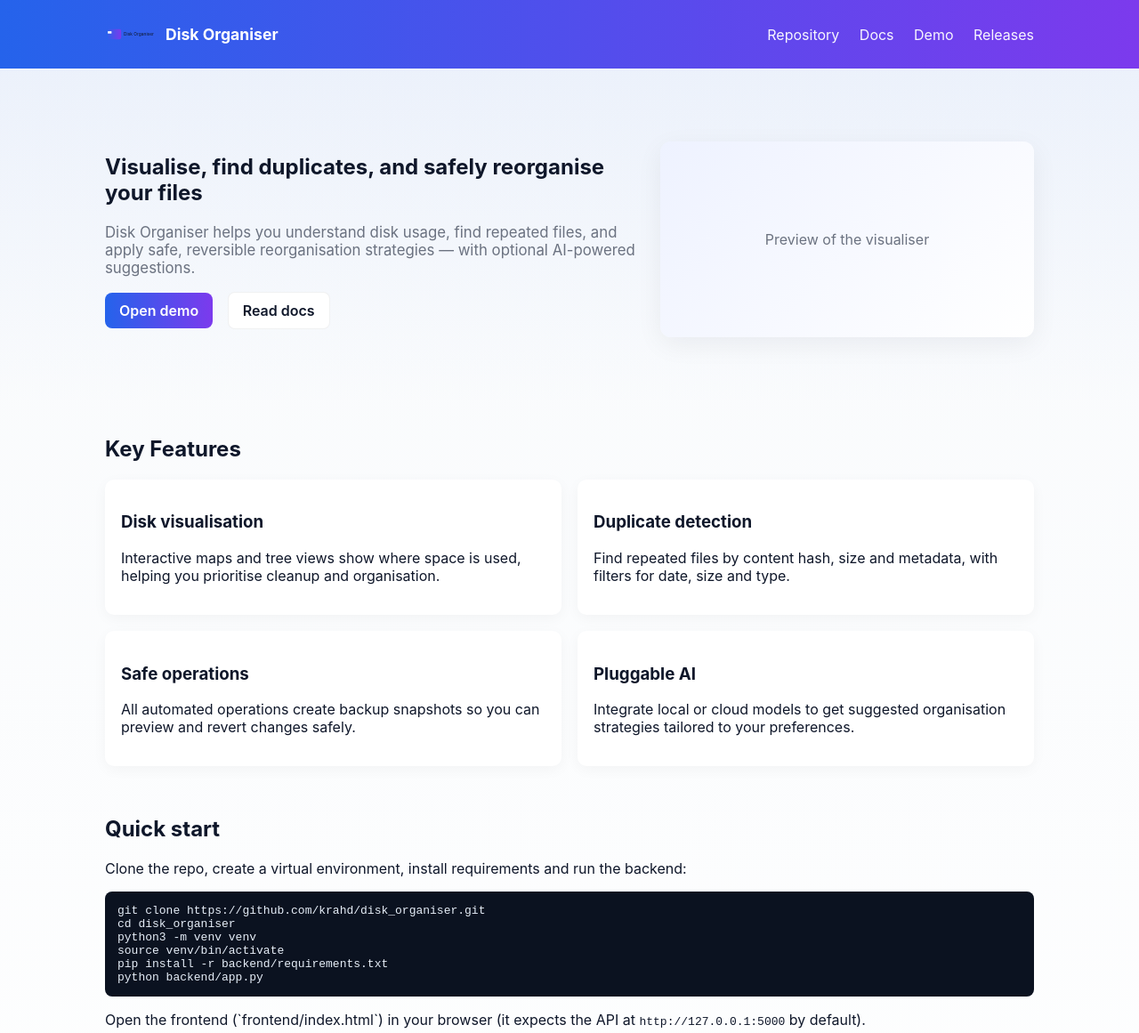
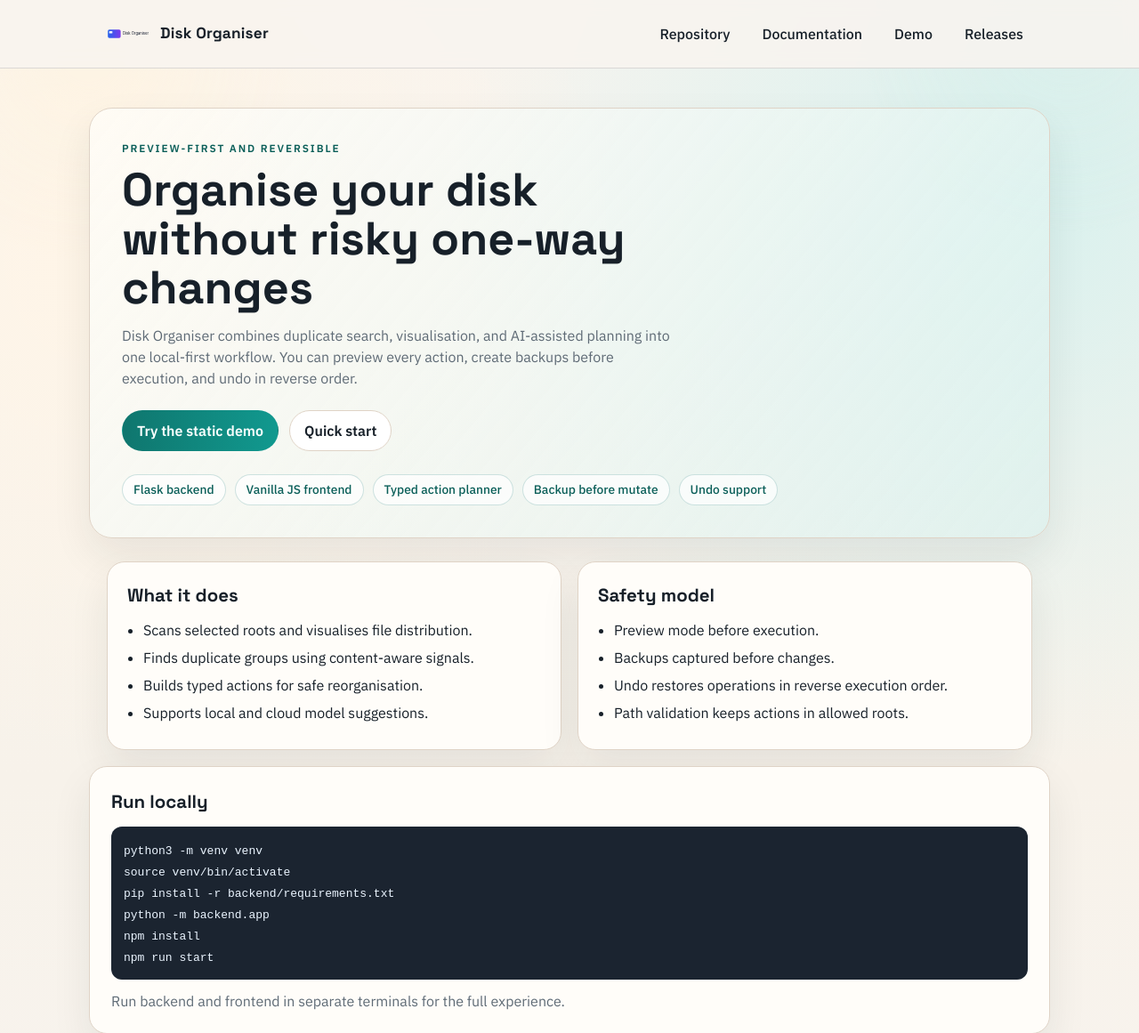
Before and after one commit to krahd/disk_organiser, a website: page docs/index.html in a window 1280 px wide. Shown: the top 1161 px of the page at 89% size. Drawn offline with Linux system fonts and the light colour scheme.

Commit message:
website update

```diff
--- a/docs/assets/style.css
+++ b/docs/assets/style.css
@@ -1,40 +1,359 @@
+:root {
+  --canvas: #f8f4ef;
+  --paper: #fffdf9;
+  --ink: #172029;
+  --muted: #5f6b76;
+  --line: #dfd3c6;
+  --accent: #0f766e;
+  --accent-soft: #dff4f1;
+  --accent-strong: #0b5f59;
+  --warm: #f1b663;
+  --card-shadow: 0 20px 45px rgba(23, 32, 41, 0.08);
+}
 
-:root{
-	--bg:#0f172a;
-	--muted:#6b7280;
-	--accent1:#2563eb;
-	--accent2:#7c3aed;
-	--card:#ffffff;
-	--surface:#f8fafc;
+* {
+  box-sizing: border-box;
 }
-*{box-sizing:border-box}
-body{font-family:-apple-system,BlinkMacSystemFont,"Segoe UI",Roboto,"Helvetica Neue",Arial,sans-serif;color:#0f172a;margin:0;background:linear-gradient(180deg,var(--surface),#fff)}
-.wrap{max-width:1100px;margin:0 auto;padding:28px}
-.site-header{background:linear-gradient(90deg,var(--accent1),var(--accent2));color:#fff}
-.site-header .wrap{display:flex;align-items:center;justify-content:space-between}
-.brand{display:flex;align-items:center;gap:12px;text-decoration:none;color:inherit}
-.logo{width:56px;height:auto}
-.brand-text{font-weight:700;font-size:1.1rem}
-.nav a{color:rgba(255,255,255,0.95);text-decoration:none;margin-left:18px}
 
-.hero{padding:48px 0;background:linear-gradient(180deg,rgba(37,99,235,0.06),transparent)}
-.hero-grid{display:grid;grid-template-columns:1fr 420px;gap:28px;align-items:center}
-.lead{color:var(--muted);font-size:1.05rem}
-.hero-ctas .btn{margin-right:12px}
-.btn{display:inline-block;padding:10px 16px;border-radius:8px;text-decoration:none;border:1px solid rgba(15,23,42,0.06);background:#fff;color:var(--bg);font-weight:600}
-.btn.primary{background:linear-gradient(90deg,var(--accent1),var(--accent2));color:#fff;border:0}
-.screenshot{height:220px;background:linear-gradient(135deg, #eef2ff, #fff);border-radius:12px;display:flex;align-items:center;justify-content:center;color:var(--muted);box-shadow:0 8px 30px rgba(15,23,42,0.06)}
+html,
+body {
+  margin: 0;
+  padding: 0;
+}
 
-.features h2,.quickstart h2,.architecture h2,.contribute h2{margin-top:0}
-.features .grid{display:grid;grid-template-columns:repeat(2,1fr);gap:18px}
-.features article{background:var(--card);padding:18px;border-radius:10px;box-shadow:0 4px 16px rgba(2,6,23,0.04)}
+body {
+  font-family: "IBM Plex Sans", sans-serif;
+  color: var(--ink);
+  background: radial-gradient(circle at 10% 20%, #fff5e7 0%, transparent 35%),
+    radial-gradient(circle at 90% 15%, #d9f1ee 0%, transparent 38%),
+    linear-gradient(180deg, var(--canvas), #f7f2ea 60%, #f8f4ef 100%);
+  min-height: 100vh;
+  line-height: 1.5;
+}
 
-.quickstart pre{background:#0b1220;color:#e6eef8;padding:14px;border-radius:8px;overflow:auto}
+.bg-orb {
+  position: fixed;
+  width: 460px;
+  height: 460px;
+  border-radius: 50%;
+  filter: blur(2px);
+  opacity: 0.45;
+  z-index: -1;
+  pointer-events: none;
+}
 
-.site-footer{border-top:1px solid rgba(15,23,42,0.06);padding:28px 0;background:#fff}
+.orb-left {
+  top: -170px;
+  left: -130px;
+  background: radial-gradient(circle, #fff3de 10%, transparent 72%);
+}
 
-@media (max-width:900px){
-	.hero-grid{grid-template-columns:1fr}
-	.features .grid{grid-template-columns:1fr}
-	.nav a{margin-left:10px}
+.orb-right {
+  top: -200px;
+  right: -150px;
+  background: radial-gradient(circle, #d4eee9 12%, transparent 74%);
 }
+
+.wrap {
+  max-width: 1080px;
+  margin: 0 auto;
+  padding: 0 20px;
+}
+
+.site-header {
+  position: sticky;
+  top: 0;
+  z-index: 40;
+  backdrop-filter: blur(8px);
+  background: rgba(248, 244, 239, 0.86);
+  border-bottom: 1px solid rgba(95, 107, 118, 0.2);
+}
+
+.header-row {
+  min-height: 76px;
+  display: flex;
+  align-items: center;
+  justify-content: space-between;
+  gap: 18px;
+}
+
+.brand {
+  display: inline-flex;
+  align-items: center;
+  gap: 12px;
+  text-decoration: none;
+  color: inherit;
+}
+
+.logo {
+  width: 48px;
+  height: 48px;
+}
+
+.brand-text,
+h1,
+h2 {
+  font-family: "Space Grotesk", sans-serif;
+}
+
+.brand-text {
+  font-size: 1.08rem;
+  font-weight: 700;
+  letter-spacing: 0.01em;
+}
+
+.nav {
+  display: flex;
+  align-items: center;
+  gap: 16px;
+}
+
+.nav a {
+  text-decoration: none;
+  color: var(--ink);
+  font-weight: 500;
+  padding: 7px 10px;
+  border-radius: 999px;
+  transition: background-color 160ms ease, color 160ms ease;
+}
+
+.nav a:hover {
+  background: var(--accent-soft);
+  color: var(--accent-strong);
+}
+
+main {
+  padding: 44px 0 70px;
+}
+
+.hero {
+  background: linear-gradient(130deg, rgba(255, 253, 249, 0.78), rgba(217, 241, 238, 0.56));
+  border: 1px solid var(--line);
+  border-radius: 26px;
+  padding: 36px;
+  box-shadow: var(--card-shadow);
+}
+
+.eyebrow {
+  margin: 0;
+  text-transform: uppercase;
+  letter-spacing: 0.16em;
+  font-size: 0.74rem;
+  color: var(--accent-strong);
+  font-weight: 600;
+}
+
+h1 {
+  margin: 10px 0 14px;
+  font-size: clamp(1.9rem, 4.8vw, 3.25rem);
+  line-height: 1.06;
+  max-width: 20ch;
+}
+
+.lead {
+  margin: 0;
+  max-width: 65ch;
+  color: var(--muted);
+}
+
+.hero-ctas {
+  margin-top: 24px;
+  display: flex;
+  flex-wrap: wrap;
+  gap: 12px;
+}
+
+.btn {
+  display: inline-flex;
+  align-items: center;
+  justify-content: center;
+  text-decoration: none;
+  border-radius: 999px;
+  padding: 10px 16px;
+  font-weight: 600;
+  border: 1px solid var(--line);
+  color: var(--ink);
+  background: #fff;
+  transition: transform 150ms ease, box-shadow 150ms ease, border-color 150ms ease;
+}
+
+.btn:hover {
+  transform: translateY(-1px);
+  box-shadow: 0 10px 22px rgba(23, 32, 41, 0.08);
+}
+
+.btn.primary {
+  background: linear-gradient(92deg, var(--accent) 0%, #11998f 100%);
+  border-color: transparent;
+  color: #f9fffe;
+}
+
+.hero-panel {
+  margin-top: 26px;
+  display: flex;
+  flex-wrap: wrap;
+  gap: 10px;
+}
+
+.chip {
+  border: 1px solid rgba(15, 118, 110, 0.2);
+  background: rgba(255, 255, 255, 0.7);
+  color: var(--accent-strong);
+  border-radius: 999px;
+  padding: 6px 12px;
+  font-size: 0.86rem;
+  font-weight: 500;
+}
+
+.section-grid {
+  margin-top: 26px;
+  display: grid;
+  grid-template-columns: repeat(2, minmax(0, 1fr));
+  gap: 18px;
+}
+
+.card,
+.quickstart,
+.links {
+  border: 1px solid var(--line);
+  background: var(--paper);
+  border-radius: 20px;
+  box-shadow: var(--card-shadow);
+}
+
+.card {
+  padding: 22px;
+}
+
+h2 {
+  margin: 0 0 12px;
+  font-size: 1.28rem;
+}
+
+ul {
+  margin: 0;
+  padding-left: 18px;
+}
+
+li {
+  margin: 7px 0;
+}
+
+.quickstart {
+  margin-top: 18px;
+  padding: 24px;
+}
+
+.quickstart pre {
+  margin: 0;
+  overflow: auto;
+  padding: 14px;
+  border-radius: 12px;
+  background: #1b2430;
+  color: #ebf5ff;
+  font-family: ui-monospace, SFMono-Regular, Menlo, Monaco, Consolas, "Liberation Mono",
+    "Courier New", monospace;
+}
+
+.quickstart p {
+  margin: 12px 0 0;
+  color: var(--muted);
+}
+
+.links {
+  margin-top: 18px;
+  padding: 24px;
+}
+
+.links a,
+.site-footer a {
+  color: var(--accent-strong);
+}
+
+.site-footer {
+  border-top: 1px solid rgba(95, 107, 118, 0.26);
+  background: rgba(255, 253, 249, 0.72);
+}
+
+.footer-row {
+  min-height: 72px;
+  display: flex;
+  justify-content: space-between;
+  align-items: center;
+  gap: 14px;
+}
+
+.footer-row p {
+  margin: 0;
+  color: var(--muted);
+}
+
+.reveal {
+  opacity: 0;
+  transform: translateY(12px);
+  animation: rise-in 520ms ease-out forwards;
+}
+
+.delay-1 {
+  animation-delay: 100ms;
+}
+
+.delay-2 {
+  animation-delay: 180ms;
+}
+
+.delay-3 {
+  animation-delay: 260ms;
+}
+
+.delay-4 {
+  animation-delay: 340ms;
+}
+
+@keyframes rise-in {
+  from {
+    opacity: 0;
+    transform: translateY(12px);
+  }
+  to {
+    opacity: 1;
+    transform: translateY(0);
+  }
+}
+
+@media (prefers-reduced-motion: reduce) {
+  .reveal {
+    opacity: 1;
+    transform: none;
+    animation: none;
+  }
+}
+
+@media (max-width: 900px) {
+  .header-row {
+    flex-wrap: wrap;
+    padding: 12px 0;
+  }
+
+  .nav {
+    width: 100%;
+    justify-content: flex-start;
+    flex-wrap: wrap;
+    gap: 8px;
+  }
+
+  .hero {
+    padding: 24px;
+  }
+
+  .section-grid {
+    grid-template-columns: 1fr;
+  }
+
+  .footer-row {
+    flex-direction: column;
+    justify-content: center;
+    align-items: flex-start;
+    padding: 16px 0;
+  }
+}
--- a/docs/index.html
+++ b/docs/index.html
@@ -1,22 +1,34 @@
-<!doctype html>
+<!DOCTYPE html>
 <html lang="en">
   <head>
     <meta charset="utf-8" />
     <meta name="viewport" content="width=device-width,initial-scale=1" />
-  <title>Disk Organiser — Visualise & Organise Your Files</title>
-  <meta name="description" content="Disk Organiser — visualise, find duplicates and safely reorganise your filesystem with optional AI assistance." />
+    <title>Disk Organiser | Local-first file organisation</title>
+    <meta
+      name="description"
+      content="Disk Organiser helps you scan folders, detect duplicates, preview typed actions, and safely reorganise files with reversible operations."
+    />
+    <link rel="preconnect" href="https://fonts.googleapis.com" />
+    <link rel="preconnect" href="https://fonts.gstatic.com" crossorigin />
+    <link
+      href="https://fonts.googleapis.com/css2?family=Space+Grotesk:wght@500;700&family=IBM+Plex+Sans:wght@400;500;600&display=swap"
+      rel="stylesheet"
+    />
     <link rel="stylesheet" href="assets/style.css" />
   </head>
   <body>
+    <div class="bg-orb orb-left" aria-hidden="true"></div>
+    <div class="bg-orb orb-right" aria-hidden="true"></div>
+
     <header class="site-header">
-    <div class="wrap">
+      <div class="wrap header-row">
         <a class="brand" href="./">
           <img src="assets/logo.svg" alt="Disk Organiser logo" class="logo" />
           <span class="brand-text">Disk Organiser</span>
         </a>
-      <nav class="nav">
+        <nav class="nav" aria-label="Primary">
           <a href="https://github.com/krahd/disk_organiser">Repository</a>
-        <a href="https://github.com/krahd/disk_organiser/tree/main/docs">Docs</a>
+          <a href="https://github.com/krahd/disk_organiser/tree/main/docs">Documentation</a>
           <a href="./demo/">Demo</a>
           <a href="https://github.com/krahd/disk_organiser/releases">Releases</a>
         </nav>
@@ -24,75 +36,81 @@
     </header>
 
     <main>
-    <section class="hero">
-      <div class="wrap hero-grid">
-        <div class="hero-content">
-          <h1>Visualise, find duplicates, and safely reorganise your files</h1>
-          <p class="lead">Disk Organiser helps you understand disk usage, find repeated files, and apply safe, reversible reorganisation strategies — with optional AI-powered suggestions.</p>
-          <p class="hero-ctas">
-            <a class="btn primary" href="https://krahd.github.io/disk_organiser/">Open demo</a>
-            <a class="btn" href="https://github.com/krahd/disk_organiser/tree/main/docs">Read docs</a>
+      <section class="hero wrap">
+        <p class="eyebrow reveal">Preview-first and reversible</p>
+        <h1 class="reveal delay-1">Organise your disk without risky one-way changes</h1>
+        <p class="lead reveal delay-2">
+          Disk Organiser combines duplicate search, visualisation, and AI-assisted planning into one
+          local-first workflow. You can preview every action, create backups before execution, and
+          undo in reverse order.
         </p>
+        <div class="hero-ctas reveal delay-3">
+          <a class="btn primary" href="./demo/">Try the static demo</a>
+          <a class="btn" href="https://github.com/krahd/disk_organiser#quick-start-macos--linux"
+            >Quick start</a
+          >
         </div>
-        <div class="hero-visual">
-          <div class="screenshot">Preview of the visualiser</div>
-        </div>
+        <div class="hero-panel reveal delay-4" role="presentation">
+          <div class="chip">Flask backend</div>
+          <div class="chip">Vanilla JS frontend</div>
+          <div class="chip">Typed action planner</div>
+          <div class="chip">Backup before mutate</div>
+          <div class="chip">Undo support</div>
         </div>
       </section>
 
-    <section class="wrap features">
-      <h2>Key Features</h2>
-      <div class="grid">
-        <article>
-          <h3>Disk visualisation</h3>
-          <p>Interactive maps and tree views show where space is used, helping you prioritise cleanup and organisation.</p>
+      <section class="wrap section-grid">
+        <article class="card reveal">
+          <h2>What it does</h2>
+          <ul>
+            <li>Scans selected roots and visualises file distribution.</li>
+            <li>Finds duplicate groups using content-aware signals.</li>
+            <li>Builds typed actions for safe reorganisation.</li>
+            <li>Supports local and cloud model suggestions.</li>
+          </ul>
         </article>
-        <article>
-          <h3>Duplicate detection</h3>
-          <p>Find repeated files by content hash, size and metadata, with filters for date, size and type.</p>
+        <article class="card reveal delay-1">
+          <h2>Safety model</h2>
+          <ul>
+            <li>Preview mode before execution.</li>
+            <li>Backups captured before changes.</li>
+            <li>Undo restores operations in reverse execution order.</li>
+            <li>Path validation keeps actions in allowed roots.</li>
+          </ul>
         </article>
-        <article>
-          <h3>Safe operations</h3>
-          <p>All automated operations create backup snapshots so you can preview and revert changes safely.</p>
-        </article>
-        <article>
-          <h3>Pluggable AI</h3>
-          <p>Integrate local or cloud models to get suggested organisation strategies tailored to your preferences.</p>
-        </article>
-      </div>
       </section>
 
-    <section class="wrap quickstart">
-      <h2>Quick start</h2>
-      <p>Clone the repo, create a virtual environment, install requirements and run the backend:</p>
-      <pre><code>git clone https://github.com/krahd/disk_organiser.git
-cd disk_organiser
-python3 -m venv venv
+      <section class="wrap quickstart reveal">
+        <h2>Run locally</h2>
+        <pre><code>python3 -m venv venv
 source venv/bin/activate
 pip install -r backend/requirements.txt
-python backend/app.py
+python -m backend.app
+npm install
+npm run start
 </code></pre>
-      <p>Open the frontend (`frontend/index.html`) in your browser (it expects the API at <code>http://127.0.0.1:5000</code> by default).</p>
+        <p>Run backend and frontend in separate terminals for the full experience.</p>
       </section>
 
-    <section class="wrap architecture">
-      <h2>Architecture & Integrations</h2>
-      <p>Disk Organiser is a small Flask backend with a static frontend. Model integrations live under <code>backend/model_wrappers/</code> and are optional. The app is designed to run locally and respects filesystem permissions.</p>
-    </section>
-
-    <section class="wrap contribute">
-      <h2>Contribute</h2>
-      <p>Contributions are welcome. See the documentation for development setup, tests and contribution guidelines in the <a href="https://github.com/krahd/disk_organiser/tree/main/docs">docs</a> folder.</p>
-      <p><strong>Quick links:</strong> <a href="https://github.com/krahd/disk_organiser/issues">Issues</a> · <a href="https://github.com/krahd/disk_organiser/pulls">Pull requests</a></p>
+      <section class="wrap links reveal delay-1">
+        <h2>Project links</h2>
+        <p>
+          <a href="https://github.com/krahd/disk_organiser/tree/main/docs/API.md">API reference</a>
+          |
+          <a href="https://github.com/krahd/disk_organiser/tree/main/docs/DEVELOPMENT.md"
+            >Development guide</a
+          >
+          | <a href="https://github.com/krahd/disk_organiser/issues">Issues</a> |
+          <a href="https://github.com/krahd/disk_organiser/pulls">Pull requests</a>
+        </p>
       </section>
     </main>
 
     <footer class="site-footer">
-    <div class="wrap">
-      <p>© 2024–2026 Disk Organiser · <a href="https://github.com/krahd/disk_organiser/blob/main/LICENSE">MIT License</a></p>
-      <p>Hosted docs: <a href="https://krahd.github.io/disk_organiser/">krahd.github.io/disk_organiser</a></p>
+      <div class="wrap footer-row">
+        <p>Copyright 2024-2026 Disk Organiser</p>
+        <p><a href="https://github.com/krahd/disk_organiser/blob/main/LICENSE">MIT License</a></p>
       </div>
     </footer>
-
   </body>
 </html>
```
Also changed, not shown: STATUS.md (+4 -2 lines). Lines whose indentation alone changed are shown as unchanged.
